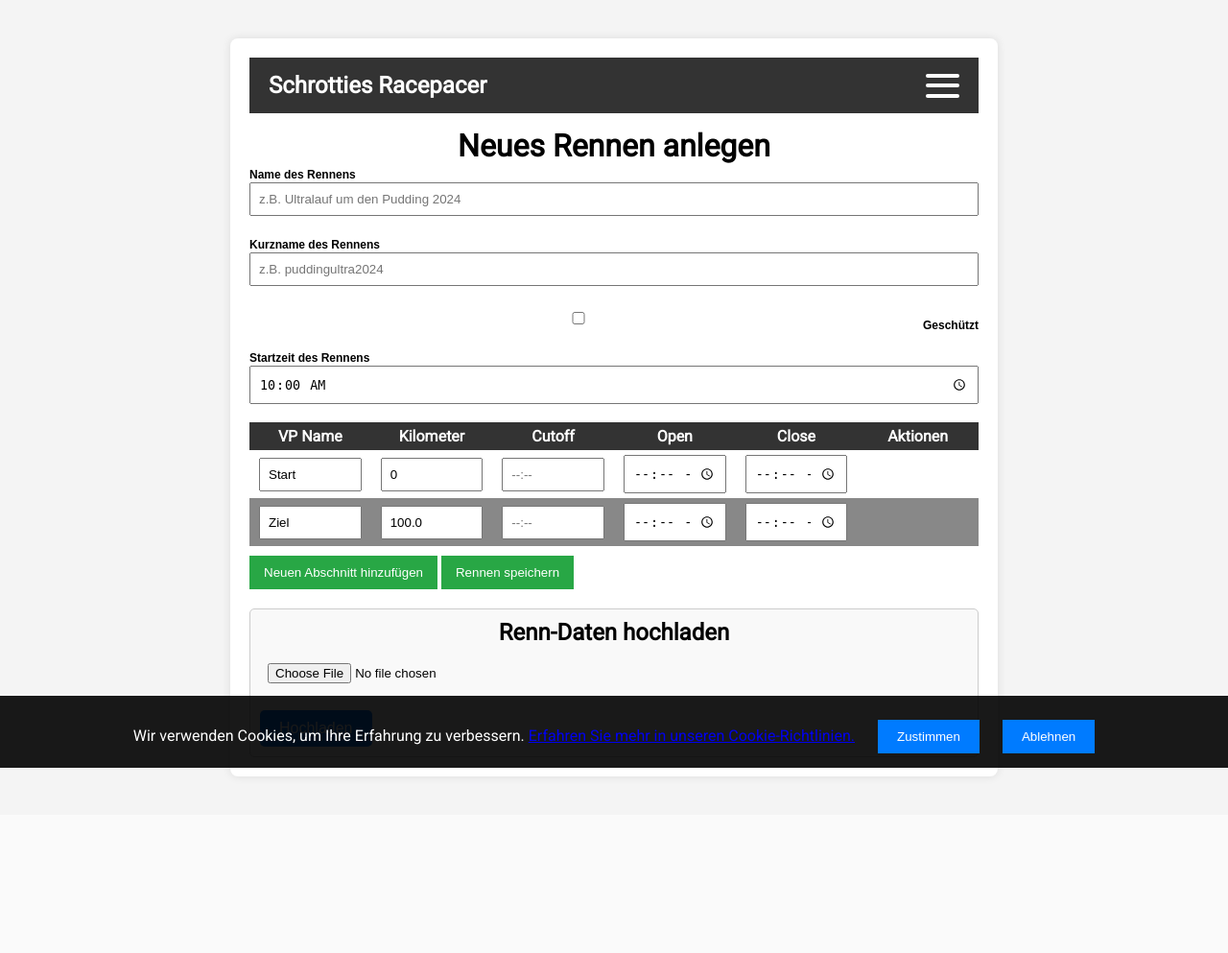
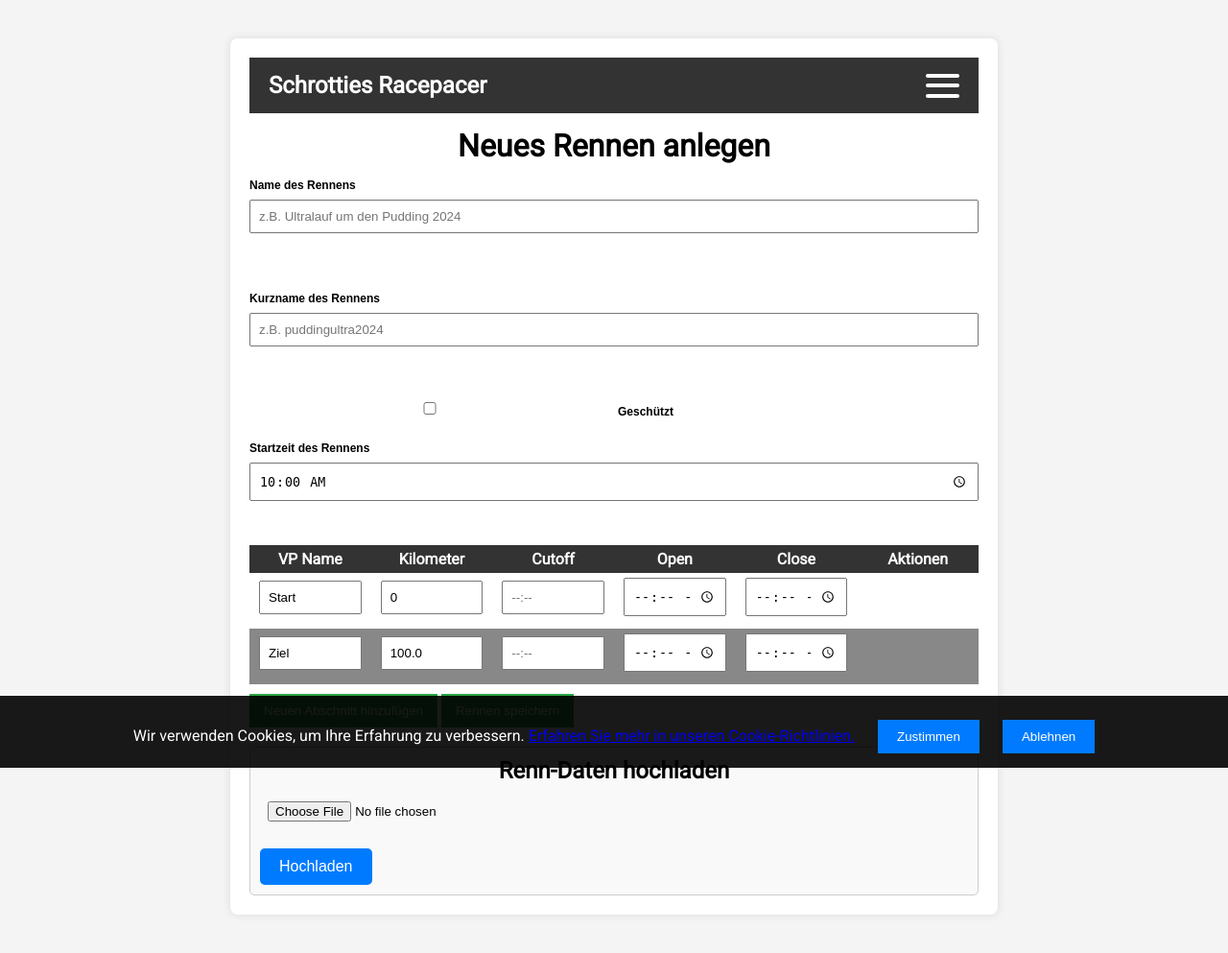
Before and after one commit to Schrottie/SchrottiesRacePacer, a PHP site: page /add_race.html in a window 1280 px wide. Shown: the whole page at 96% size. Before the commit the page ends 812 px from the top, so only its background shows below. Run offline with PHP 8.4, Linux system fonts and the light colour scheme.

Commit message:
Kosmetik

```diff
--- a/styles.css
+++ b/styles.css
@@ -392,22 +392,38 @@ input {
     font-size: 0.9em;
     margin-left: 10px;
 }
-
+/* Stile für den Container der Formularelemente */
 .form-group {
-    display: flex; /* Nutzt Flexbox für die Ausrichtung */
-    align-items: center; /* Zentriert die Elemente vertikal */
+    display: flex; /* Flexbox für horizontale Anordnung */
+    align-items: center; /* Vertikal zentrieren */
     margin-bottom: 1rem; /* Abstand nach unten */
+    /* Optional: Verwende padding für zusätzlichen Abstand zum Container-Rand */
 }
 
+/* Stile für das Label */
 .form-group label {
     margin-left: 0.5rem; /* Abstand zwischen Checkbox und Label */
+    margin-right: 0; /* Entfernen des rechten Abstands, wenn nötig */
 }
 
+/* Stile für die Checkbox */
+.form-group input[type="checkbox"] {
+    margin: 0; /* Entfernt Standardabstände */
+    /* Optional: Füge eine feste Breite hinzu, wenn nötig */
+}
+
+/* Stile für andere Eingabefelder */
 input[type="text"],
 input[type="time"] {
-    width: 100%; /* Breite für die Text- und Zeit-Eingaben */
+    width: 100%; /* Breite auf 100% setzen */
 }
 
-input[type="checkbox"] {
-    margin-right: 0.5rem; /* Abstand zwischen Checkbox und Label */
+/* Allgemeine Stile für alle Formularelemente */
+label,
+input[type="text"],
+input[type="time"] {
+    display: block; /* Block-Elemente sorgen für eine neue Zeile */
+    width: 100%; /* Vollständige Breite */
+    box-sizing: border-box; /* Berücksichtigt Padding und Border in der Breitenberechnung */
+    margin-bottom: 0.5rem; /* Abstand nach unten */
 }
```
